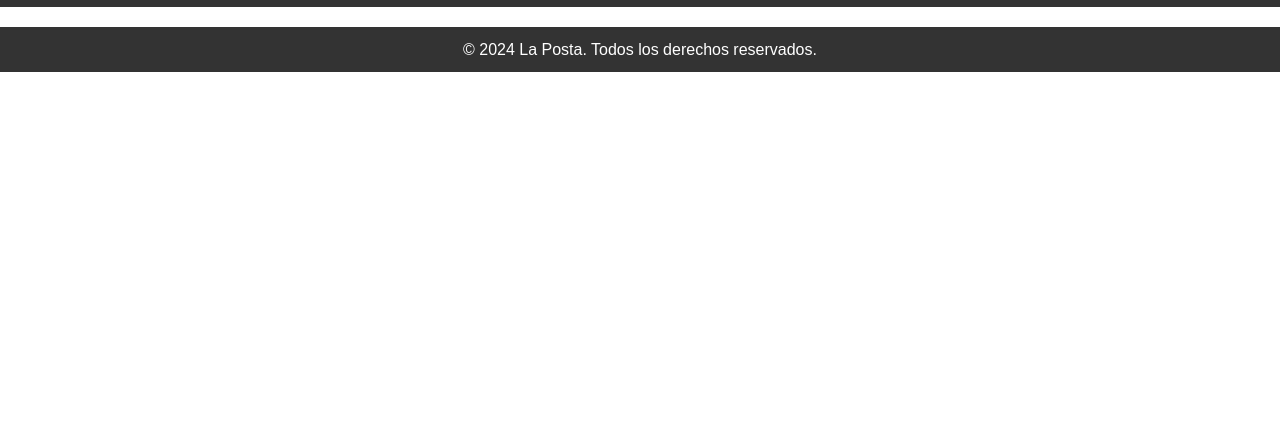
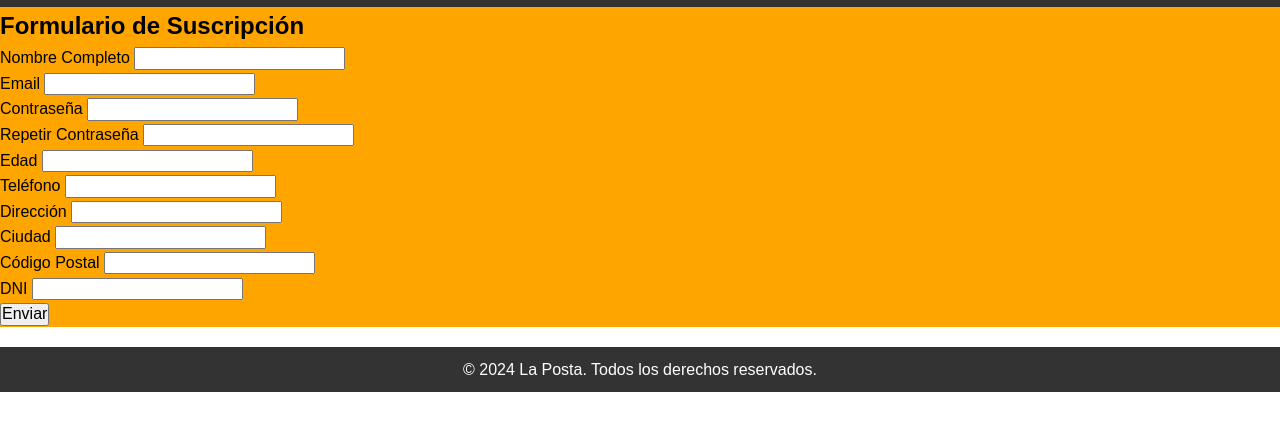
Before and after one commit to JIB944/TP2-FlexBox, a plain HTML site: page subscription.html in a window 1280 px wide. Shown: the part 142-572 px from the top of the page. Drawn offline with Linux system fonts and the light colour scheme.

Commit message:
se agrega formulario

```diff
--- a/subscription.html
+++ b/subscription.html
@@ -37,7 +37,62 @@
     </header>
     <main>
         <section class="subscription-form">
-
+            <h2>Formulario de Suscripción</h2>
+            <form id="subscriptionForm" class="form-container">
+                <div class="form-group">
+                    <label for="fullname">Nombre Completo</label>
+                    <input type="text" id="fullname" name="fullname">
+                    <span class="error-message" id="fullname-error"></span>
+                </div>
+                <div class="form-group">
+                    <label for="email">Email</label>
+                    <input type="email" id="email" name="email">
+                    <span class="error-message" id="email-error"></span>
+                </div>
+                <div class="form-group">
+                    <label for="password">Contraseña</label>
+                    <input type="password" id="password" name="password">
+                    <span class="error-message" id="password-error"></span>
+                </div>
+                <div class="form-group">
+                    <label for="confirmPassword">Repetir Contraseña</label>
+                    <input type="password" id="confirmPassword" name="confirmPassword">
+                    <span class="error-message" id="confirmPassword-error"></span>
+                </div>
+                <div class="form-group">
+                    <label for="age">Edad</label>
+                    <input type="number" id="age" name="age">
+                    <span class="error-message" id="age-error"></span>
+                </div>
+                <div class="form-group">
+                    <label for="phone">Teléfono</label>
+                    <input type="text" id="phone" name="phone">
+                    <span class="error-message" id="phone-error"></span>
+                </div>
+                <div class="form-group">
+                    <label for="address">Dirección</label>
+                    <input type="text" id="address" name="address">
+                    <span class="error-message" id="address-error"></span>
+                </div>
+                <div class="form-group">
+                    <label for="city">Ciudad</label>
+                    <input type="text" id="city" name="city">
+                    <span class="error-message" id="city-error"></span>
+                </div>
+                <div class="form-group">
+                    <label for="postalCode">Código Postal</label>
+                    <input type="text" id="postalCode" name="postalCode">
+                    <span class="error-message" id="postalCode-error"></span>
+                </div>
+                <div class="form-group">
+                    <label for="dni">DNI</label>
+                    <input type="text" id="dni" name="dni">
+                    <span class="error-message" id="dni-error"></span>
+                </div>
+                <div class="form-group">
+                    <button type="button" id="submitBtn">Enviar</button>
+                </div>
+            </form>
         </section>
     </main>
     <footer>
```
